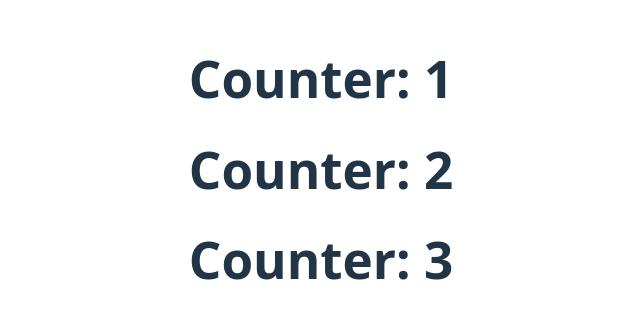
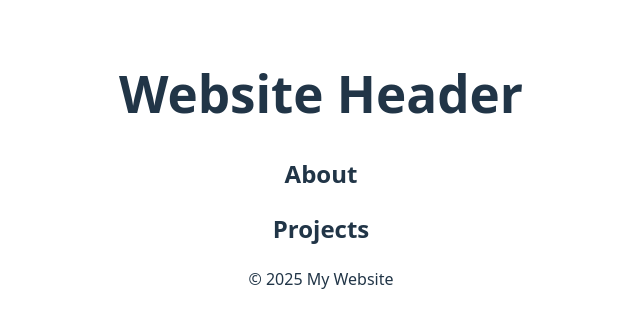
Before and after one commit to 1504-miguel/appdev1, a React (Vite) app in the folder react-describing-ui/: page / in a window 1280 px wide. Shown: the part 231-558 px from the top of the page, without its empty margins (319-959 px from the left). Built offline with nearby package versions, Linux system fonts and the light colour scheme.

Commit message:
Done with why understanding your UI as trees is useful

```diff
--- a/react-describing-ui/src/App.jsx
+++ b/react-describing-ui/src/App.jsx
@@ -1,18 +1,29 @@
 
 import './App.css'
 
-let counter = 0;
+function Header() {
+  return <header><h1>Website Header</h1></header>;
+}
 
-function Counter({ number }) {
-  return <h1>Counter: {number}</h1>;
+function Main() {
+  return (
+    <main>
+      <section><h2>About</h2></section>
+      <section><h2>Projects</h2></section>
+    </main>
+  );
+}
+
+function Footer() {
+  return <footer><p>© 2025 My Website</p></footer>;
 }
 
 export default function App() {
   return (
-    <>
-      <Counter number={1} />
-      <Counter number={2} />
-      <Counter number={3} />
-    </>
+    <div>
+      <Header />
+      <Main />
+      <Footer />
+    </div>
   );
 }
```
